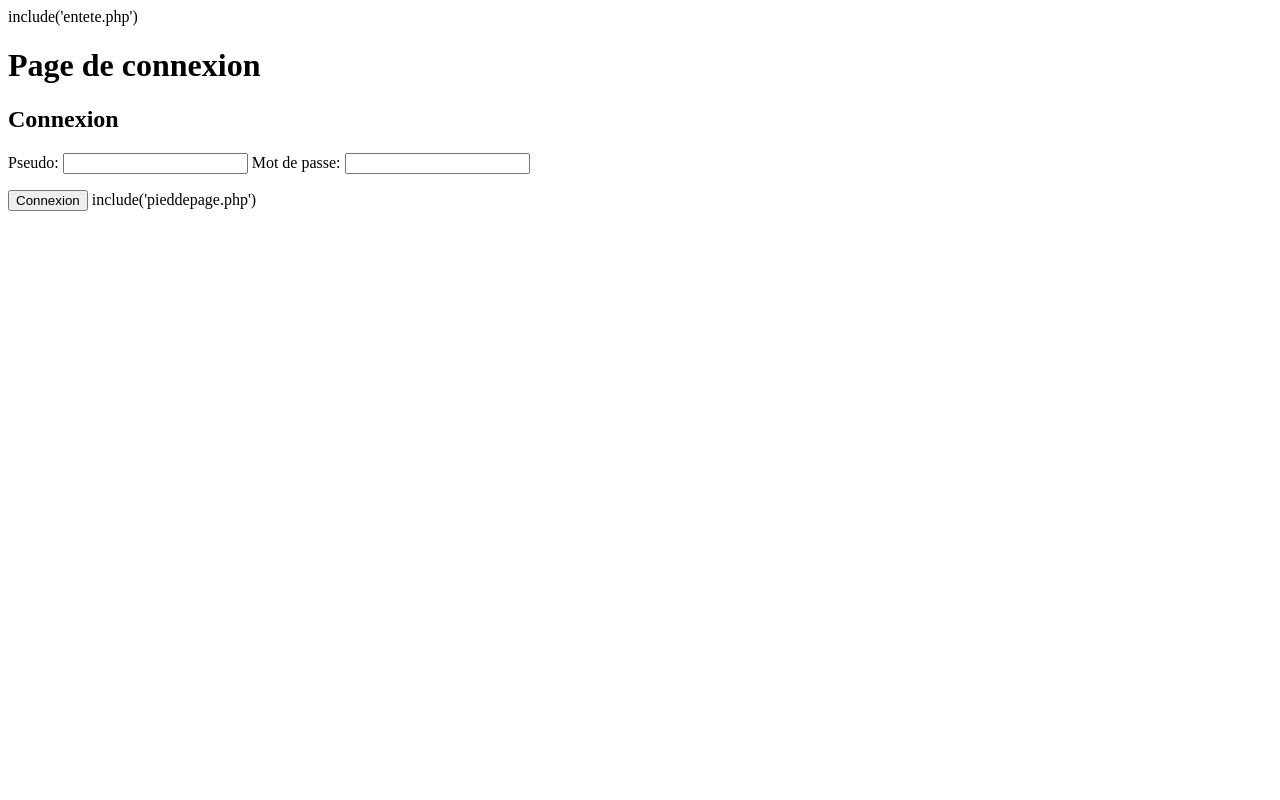
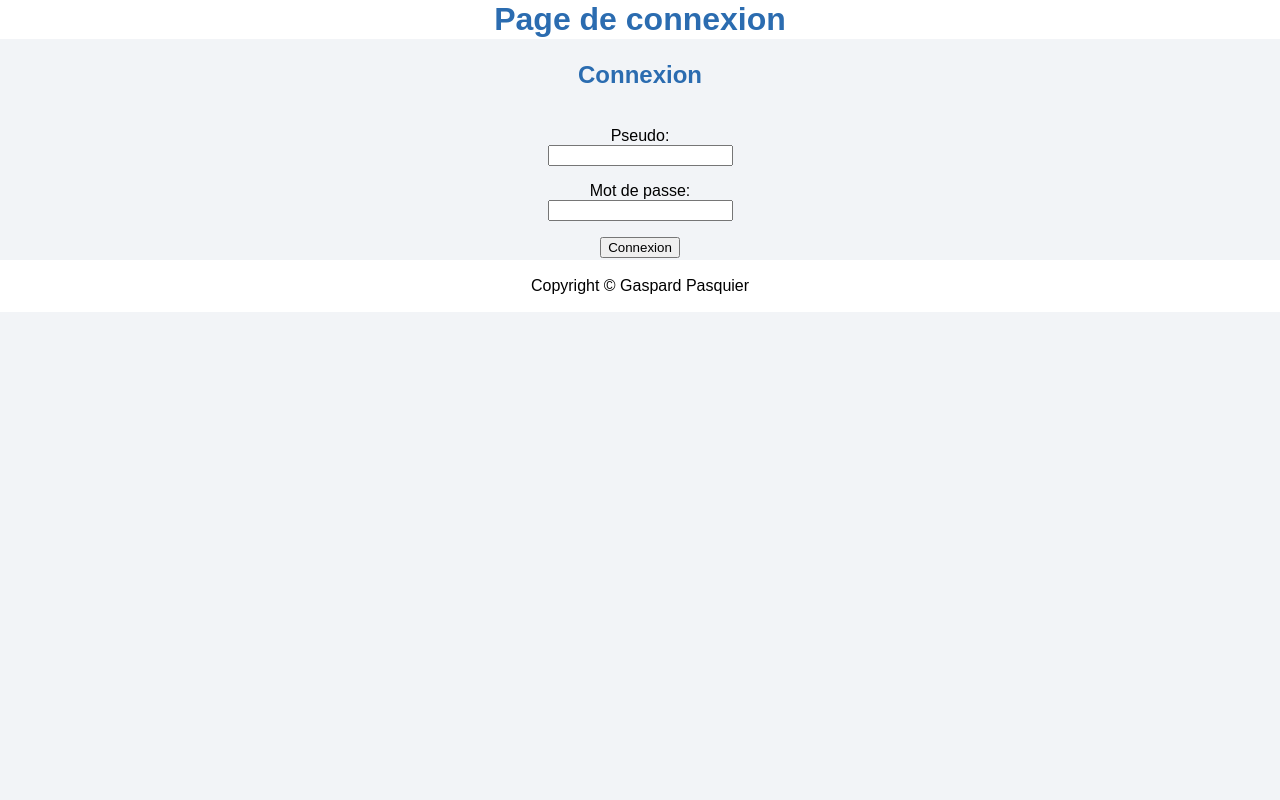
Before and after one commit to gaspard-psq/TP4, a PHP site: page / in a window 1280 px wide. Run offline with PHP 8.4, Linux system fonts and the light colour scheme.

Commit message:
include2

```diff
--- a/index.php
+++ b/index.php
@@ -1,4 +1,4 @@
-include('entete.php')
+<?php include('entete.php'); ?>
 
     <header>
             <h1>Page de connexion</h1>
@@ -20,4 +20,4 @@ include('entete.php')
     </div>
     <input type="submit" value="Connexion" />
 
-include('pieddepage.php')
+<?php include('pieddepage.php'); ?>
```
